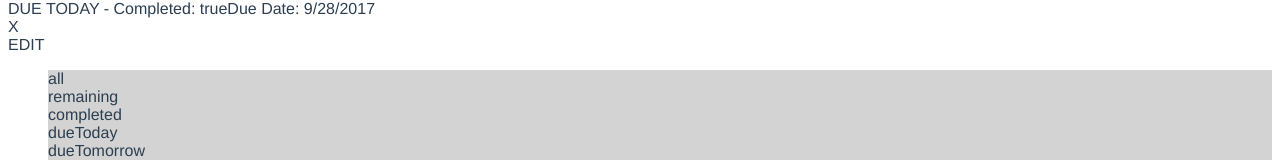
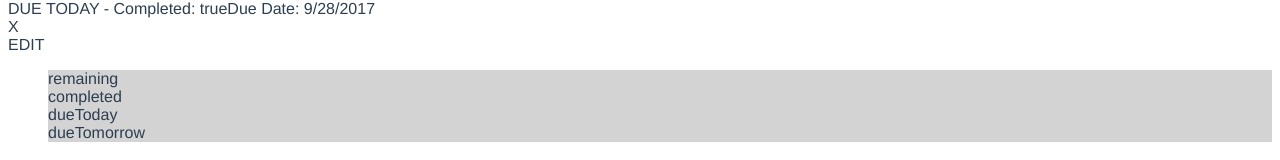
Before and after one commit to axprin/tasks-todo, a Vue app: page / in a window 1280 px wide. Shown: the part 398-558 px from the top of the page. Built offline with nearby package versions, Linux system fonts and the light colour scheme.

Commit message:
adds chainable filters

```diff
--- a/src/components/App.vue
+++ b/src/components/App.vue
@@ -17,9 +17,6 @@
           v-on:click="toggleFilter($event.target, key)">
           {{ key }}
         </div>
-        <!-- <a :href="'#/' + key"
-          :class="{ selected: visibility === key }"
-          @click="visibility = key">{{ key }}</a> -->
       </li>
     </ul>
   </div>
@@ -32,22 +29,16 @@ import Datepicker from 'vuejs-datepicker';
 import Task from './Task';
 import store from './../store';
 
-// const filters = {
-// };
-
 export default {
   name: 'App',
   data() {
     return {
       newTask: {},
       filters: {
-        all: tasks => tasks,
-        remaining: tasks => tasks.filter(task => !task.completed),
-        completed: tasks => tasks.filter(task => task.completed),
-        dueToday: tasks => tasks.filter(task => this.compareDates(task.dueDate, new Date())),
-        dueTomorrow: tasks => tasks.filter(task => task),
-        // eslint-disable-next-line
-        // dueTomorrow: tasks => tasks.filter(task => this.compareDates(task.dueDate, this.getTomorrow())),
+        remaining: (task => !task.completed),
+        completed: (task => task.completed),
+        dueToday: (task => this.compareDates(task.dueDate, new Date())),
+        dueTomorrow: (task => task),
       },
       visibility: 'all',
       error: null,
@@ -56,10 +47,23 @@ export default {
   },
   computed: {
     tasks() {
+      // get all the tasks from the vuex store obj:
       return store.state.tasks;
     },
     filteredTasks() {
-      return this.filters[this.visibility](this.tasks);
+      // set local variable to all tasks before filtering begins:
+      let filteredResults = this.tasks;
+
+      // check if any filters are applied:
+      if (this.activeFilters.length > 0) {
+        // apply each filter to results:
+        this.activeFilters.forEach((fil) => {
+          // reset filteredResults for each filter:
+          filteredResults = filteredResults.filter(this.filters[fil]);
+        });
+      }
+
+      return filteredResults;
     },
   },
   methods: {
@@ -89,11 +93,6 @@ export default {
         this.activeFilters.splice(index, 1);
       }
       target.classList.toggle('active');
-      this.applyFilters();
-    },
-    applyFilters() {
-      // eslint-disable-next-line
-      console.log("activeFilters: ", this.activeFilters);
     },
     compareDates(date1, date2) {
       // options.date1
--- a/src/store.js
+++ b/src/store.js
@@ -13,9 +13,9 @@ const store = new Vuex.Store({
     ],
   },
   getters: {
-    getTasks: state => state.tasks,
-    getCompletedTasks: state => state.tasks.filter(task => task.completed),
-    getOutstandingTasks: state => state.tasks.filter(task => !task.completed),
+    // getTasks: state => state.tasks,
+    // getCompletedTasks: state => state.tasks.filter(task => task.completed),
+    // getOutstandingTasks: state => state.tasks.filter(task => !task.completed),
     // getTaskById: state => id => state.tasks.find(task => task.id === id),
   },
   mutations: {
```
